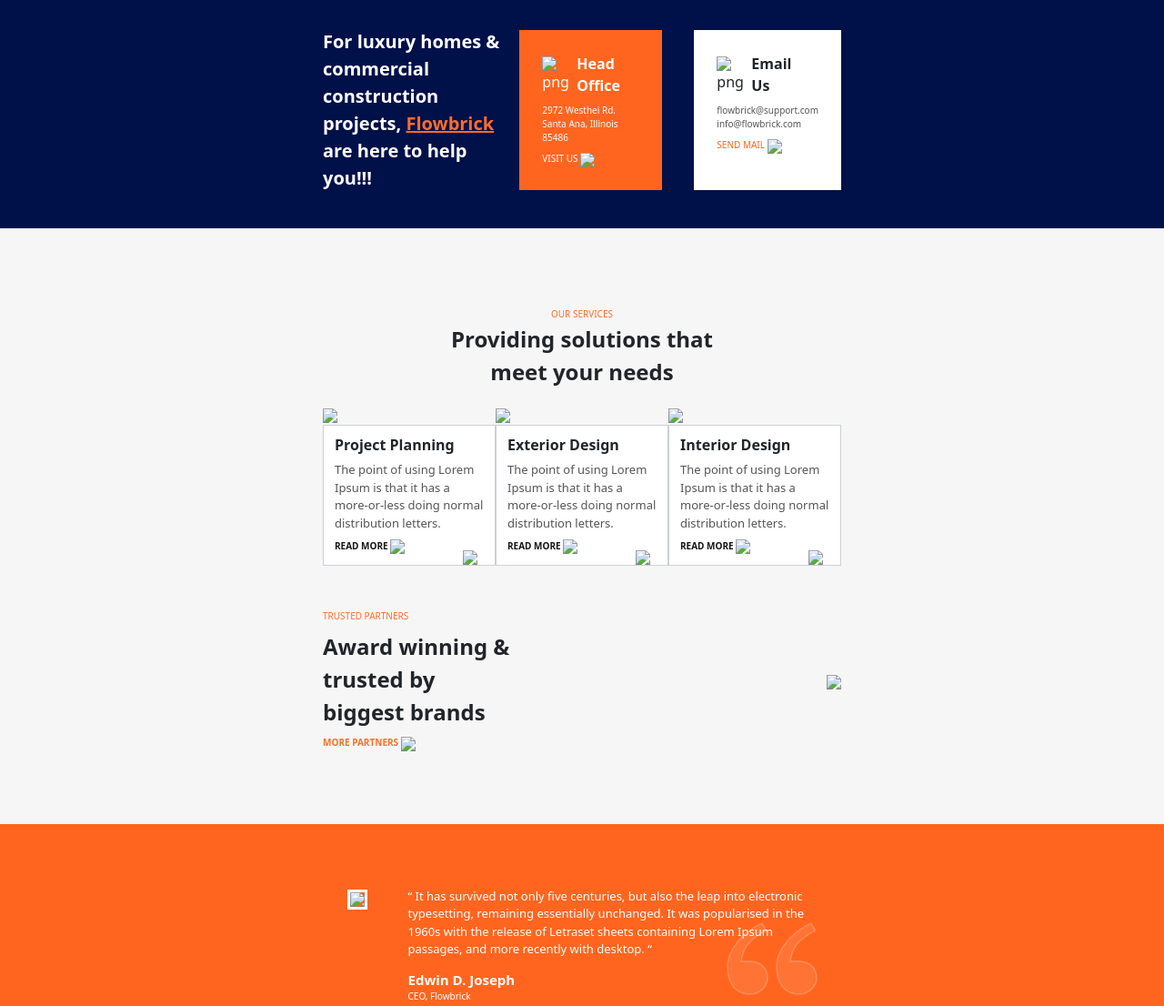
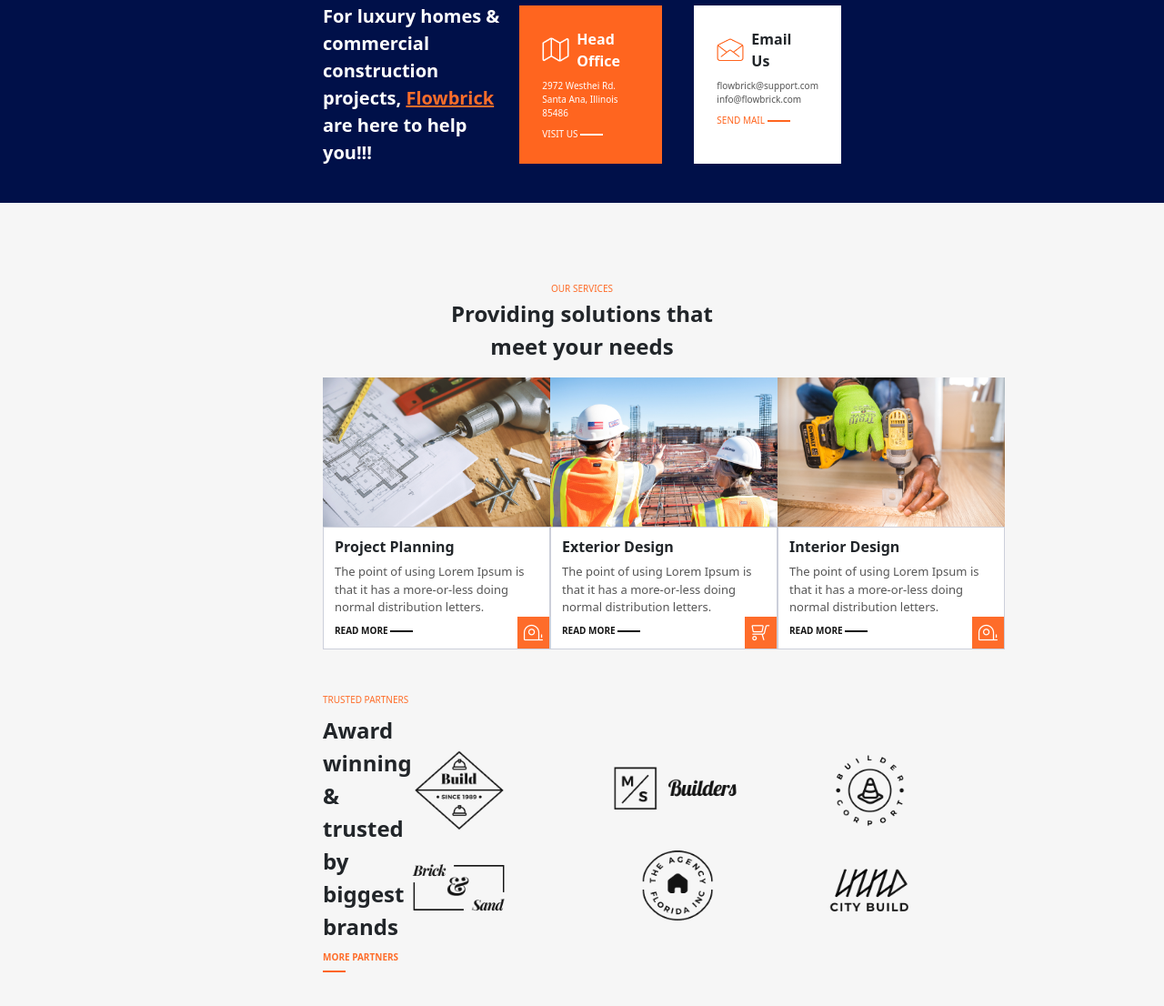
Before and after one commit to venkadesanmurugesan/cbs_designWork, a plain HTML site: page src/index.html in a window 1280 px wide. Shown: the part 755-1861 px from the top of the page at 91% size. Drawn offline with nearby package versions, Linux system fonts and the light colour scheme; files whose address does not match are found by name.

Commit message:
first commit

```diff
--- a/src/index.html
+++ b/src/index.html
@@ -23,7 +23,7 @@
               <img
                 width="140px"
                 height="28px"
-                src="./img/Logo.png"
+                src="../img/Logo.png"
                 alt="logo img"
               />
             </a>
@@ -63,7 +63,7 @@
                     width="20px"
                     height="20px"
                     style="cursor: pointer"
-                    src="./img/Search.png"
+                    src="../img/Search.png"
                     alt="search png"
                   />
                 </form>
@@ -84,7 +84,7 @@
             believable.
           </small>
           <button>
-            EXPLORE NOW <img src="./img/horizontalLine.png" alt="line png" />
+            EXPLORE NOW <img src="../img/horizontalLine.png" alt="line png" />
           </button>
         </div>
       </section>
@@ -99,19 +99,19 @@
         <div style="grid-gap: 35px" class="articleMain d-flex">
           <article class="article1">
             <div class="d-flex align-items-center">
-              <img width="30px" src="./img/sec2_png1.png" alt="png1" />
+              <img width="30px" src="../img/sec2_png1.png" alt="png1" />
               <span class="mx-2">Head Office</span>
             </div>
             <small> 2972 Westhei Rd. Santa Ana, Illinois 85486 </small>
-            <a href="#">VISIT US <img src="./img/whiteLine.png" /></a>
+            <a href="#">VISIT US <img src="../img/whiteLine.png" /></a>
           </article>
           <article class="article2">
             <div class="d-flex align-items-center">
-              <img width="30px" src="./img/sec2_png2.png" alt="png2" />
+              <img width="30px" src="../img/sec2_png2.png" alt="png2" />
               <span class="mx-2">Email Us</span>
             </div>
             <small> flowbrick@support.com info@flowbrick.com</small>
-            <a href="#">SEND MAIL <img src="./img/orangeLine.png" /></a>
+            <a href="#">SEND MAIL <img src="../img/orangeLine.png" /></a>
           </article>
         </div>
       </section>
@@ -126,7 +126,7 @@
             <img
               class="sec3_articleImg"
               width="250px"
-              src="./img/planning.png"
+              src="../img/planning.png"
             />
             <div class="d-flex flex-column">
               <h6>Project Planning</h6>
@@ -134,15 +134,15 @@
                 The point of using Lorem Ipsum is that it has a more-or-less
                 doing normal distribution letters.
               </span>
-              <a href="#">READ MORE <img src="./img/horizontalLine.png" /></a>
-              <img class="articleIcon" src="./img/planningIcon.png" />
+              <a href="#">READ MORE <img src="../img/horizontalLine.png" /></a>
+              <img class="articleIcon" src="../img/planningIcon.png" />
             </div>
           </article>
           <article>
             <img
               class="sec3_articleImg"
               width="250px"
-              src="./img/exterior.png"
+              src="../img/exterior.png"
             />
             <div class="d-flex flex-column">
               <h6>Exterior Design</h6>
@@ -150,15 +150,15 @@
                 The point of using Lorem Ipsum is that it has a more-or-less
                 doing normal distribution letters.
               </span>
-              <a href="#">READ MORE <img src="./img/horizontalLine.png" /></a>
-              <img class="articleIcon" src="./img/exteriorIcon.png" />
+              <a href="#">READ MORE <img src="../img/horizontalLine.png" /></a>
+              <img class="articleIcon" src="../img/exteriorIcon.png" />
             </div>
           </article>
           <article>
             <img
               class="sec3_articleImg"
               width="250px"
-              src="./img/interior.png"
+              src="../img/interior.png"
             />
             <div class="d-flex flex-column">
               <h6>Interior Design</h6>
@@ -166,8 +166,8 @@
                 The point of using Lorem Ipsum is that it has a more-or-less
                 doing normal distribution letters.
               </span>
-              <a href="#">READ MORE <img src="./img/horizontalLine.png" /></a>
-              <img class="articleIcon" src="./img/planningIcon.png" />
+              <a href="#">READ MORE <img src="../img/horizontalLine.png" /></a>
+              <img class="articleIcon" src="../img/planningIcon.png" />
             </div>
           </article>
         </div>
@@ -179,11 +179,15 @@
             </p>
             <a href="#"
               ><small><b style="color: #fe6d2a">MORE PARTNERS</b> </small>
-              <img src="./img/orangeLine.png"
+              <img src="../img/orangeLine.png"
             /></a>
           </div>
           <div>
-            <img class="sec3_articleImg" width="550px" src="./img/brands.png" />
+            <img
+              class="sec3_articleImg"
+              width="550px"
+              src="../img/brands.png"
+            />
           </div>
         </div>
       </section>
@@ -194,7 +198,7 @@
             <img
               style="border: 3px solid #fff"
               width="132px"
-              src="./img/sec4Img.png"
+              src="../img/sec4Img.png"
             />
           </article>
           <article class="sec4_content">
@@ -214,7 +218,7 @@
       <section class="sec5">
         <div>
           <article class="sec5_img" style="position: absolute; z-index: -1">
-            <img height="400px" width="100%" src="./img/sec5Img.png" />
+            <img height="400px" width="100%" src="../img/sec5Img.png" />
           </article>
           <article class="sec5_content">
             <small style="color: #fe6d2a">EXPERIENCED PROFESSIONALS</small>
@@ -234,25 +238,25 @@
             >
             <ul>
               <li class="mb-3 d-flex align-items-center">
-                <img src="./img/orangeLine.png" /><strong
+                <img src="../img/orangeLine.png" /><strong
                   style="font-size: 12px; margin-left: 8px"
                   >Over 25 years of experience</strong
                 >
               </li>
               <li class="mb-3 d-flex align-items-center">
-                <img src="./img/orangeLine.png" /><strong
+                <img src="../img/orangeLine.png" /><strong
                   style="font-size: 12px; margin-left: 8px"
                   >Durability in Materials and Construction</strong
                 >
               </li>
               <li class="mb-3 d-flex align-items-center">
-                <img src="./img/orangeLine.png" /><strong
+                <img src="../img/orangeLine.png" /><strong
                   style="font-size: 12px; margin-left: 8px"
                   >High Visibility and Safety Features</strong
                 >
               </li>
               <li class="mb-3 d-flex align-items-center">
-                <img src="./img/orangeLine.png" /><strong
+                <img src="../img/orangeLine.png" /><strong
                   style="font-size: 12px; margin-left: 8px"
                   >Top Expert Employees</strong
                 >
@@ -264,7 +268,7 @@
 
       <section class="sec6">
         <article>
-          <img src="./img/sec6_Icon1.png" />
+          <img src="../img/sec6_Icon1.png" />
           <b>Efficient Building</b>
           <span
             >There are many variations of passages some form, by injected
@@ -272,7 +276,7 @@
           >
         </article>
         <article>
-          <img src="./img/sec6_Icon2.png" />
+          <img src="../img/sec6_Icon2.png" />
           <b>Project Management</b>
           <span
             >There are many variations of passages some form, by injected
@@ -280,7 +284,7 @@
           >
         </article>
         <article>
-          <img src="./img/sec6_Icon3.png" />
+          <img src="../img/sec6_Icon3.png" />
           <b>General Contract</b>
           <span
             >There are many variations of passages some form, by injected
@@ -306,40 +310,40 @@
         </center>
         <div class="sec7_main_article">
           <article>
-            <img width="100%" src="./img/sec7Img_1.png" />
+            <img width="100%" src="../img/sec7Img_1.png" />
             <div class="sec7_article_contentBox">
               <strong>Hitanshi House</strong>
               <a class="ml-2" href="#"
-                >READ MORE <img src="./img/orangeLine.png"
+                >READ MORE <img src="../img/orangeLine.png"
               /></a>
             </div>
           </article>
           <article>
-            <img width="100%" src="./img/sec7Img_2.png" />
+            <img width="100%" src="../img/sec7Img_2.png" />
             <div class="sec7_article_contentBox">
               <strong>Alcazar Interior Design</strong>
               <a class="ml-2" href="#"
-                >READ MORE <img src="./img/orangeLine.png"
+                >READ MORE <img src="../img/orangeLine.png"
               /></a>
             </div>
           </article>
         </div>
         <div class="sec7_main_article">
           <article style="position: relative; bottom: 63px">
-            <img width="100%" src="./img/sec7Img_3.png" />
+            <img width="100%" src="../img/sec7Img_3.png" />
             <div class="sec7_article_contentBox">
               <strong>Lenotoz Construction</strong>
               <a class="ml-2" href="#"
-                >READ MORE <img src="./img/orangeLine.png"
+                >READ MORE <img src="../img/orangeLine.png"
               /></a>
             </div>
           </article>
           <article style="position: relative; top: 30px">
-            <img width="100%" src="./img/sec7Img_4.png" />
+            <img width="100%" src="../img/sec7Img_4.png" />
             <div class="sec7_article_contentBox">
               <strong>Flora Bridge River</strong>
               <a class="ml-2" href="#"
-                >READ MORE <img src="./img/orangeLine.png"
+                >READ MORE <img src="../img/orangeLine.png"
               /></a>
             </div>
           </article>
@@ -404,7 +408,7 @@
               >
               <a href="#"
                 >READ MORE
-                <img style="margin-left: 5px" src="./img/horizontalLine.png"
+                <img style="margin-left: 5px" src="../img/horizontalLine.png"
               /></a>
             </div>
           </article>
@@ -424,7 +428,7 @@
                 >
                 <a href="#"
                   >READ MORE
-                  <img style="margin-left: 5px" src="./img/horizontalLine.png"
+                  <img style="margin-left: 5px" src="../img/horizontalLine.png"
                 /></a>
               </div>
             </div>
@@ -443,7 +447,7 @@
                 >
                 <a href="#"
                   >READ MORE
-                  <img style="margin-left: 5px" src="./img/horizontalLine.png"
+                  <img style="margin-left: 5px" src="../img/horizontalLine.png"
                 /></a>
               </div>
             </div>
@@ -462,7 +466,7 @@
                 >
                 <a href="#"
                   >READ MORE
-                  <img style="margin-left: 5px" src="./img/horizontalLine.png"
+                  <img style="margin-left: 5px" src="../img/horizontalLine.png"
                 /></a>
               </div>
             </div>
@@ -478,7 +482,7 @@
         <div class="w-100">
           <button class="d-flex align-items-center">
             EXPLORE NOW
-            <img style="margin-left: 5px" src="./img/whiteLine.png" />
+            <img style="margin-left: 5px" src="../img/whiteLine.png" />
           </button>
         </div>
       </section>
@@ -495,78 +499,78 @@
         </li>
         <li style="grid-gap: 8px" class="d-flex footer_icons mt-4">
           <a href="#">
-            <span><img src="./img/footer_facebook_icon.png" /></span>
+            <span><img src="../img/footer_facebook_icon.png" /></span>
           </a>
           <a href="#">
-            <span><img src="./img/footer_twitter_icon.png" /></span>
+            <span><img src="../img/footer_twitter_icon.png" /></span>
           </a>
           <a href="#">
-            <span><img src="./img/footer_in_icon.png" /></span> </a
+            <span><img src="../img/footer_in_icon.png" /></span> </a
           ><a href="#">
-            <span><img src="./img/footer_pinterest_icon.png" /></span>
+            <span><img src="../img/footer_pinterest_icon.png" /></span>
           </a>
         </li>
       </ul>
       <ul class="footer_company_list">
         <li style="color: #ffffff"><b>Company</b></li>
         <li>
-          <img src="./img/orangeLine.png" />
+          <img src="../img/orangeLine.png" />
           <small style="color: #ffffff">About us</small>
         </li>
         <li>
-          <img src="./img/orangeLine.png" />
+          <img src="../img/orangeLine.png" />
           <small style="color: #ffffff">Services</small>
         </li>
         <li>
-          <img src="./img/orangeLine.png" />
+          <img src="../img/orangeLine.png" />
           <small style="color: #ffffff">Blog</small>
         </li>
         <li>
-          <img src="./img/orangeLine.png" />
+          <img src="../img/orangeLine.png" />
           <small style="color: #ffffff">Our Works</small>
         </li>
         <li>
-          <img src="./img/orangeLine.png" />
+          <img src="../img/orangeLine.png" />
           <small style="color: #ffffff">Contact us</small>
         </li>
       </ul>
       <ul class="footer_services_list">
         <li style="color: #ffffff"><b>Services</b></li>
         <li>
-          <img src="./img/orangeLine.png" />
+          <img src="../img/orangeLine.png" />
           <small style="color: #ffffff">Project Planning</small>
         </li>
         <li>
-          <img src="./img/orangeLine.png" />
+          <img src="../img/orangeLine.png" />
           <small style="color: #ffffff">Exterior Design</small>
         </li>
         <li>
-          <img src="./img/orangeLine.png" />
+          <img src="../img/orangeLine.png" />
           <small style="color: #ffffff">Interior Design</small>
         </li>
         <li>
-          <img src="./img/orangeLine.png" />
+          <img src="../img/orangeLine.png" />
           <small style="color: #ffffff">Renovation</small>
         </li>
         <li>
-          <img src="./img/orangeLine.png" />
+          <img src="../img/orangeLine.png" />
           <small style="color: #ffffff">General Contract</small>
         </li>
       </ul>
       <ul class="footer_contact_list">
         <li style="color: #ffffff"><b>Contact us</b></li>
         <li>
-          <img src="./img/Location.png" />
+          <img src="../img/Location.png" />
           <small style="color: #ffffff"
             >2972 Westhei Rd. Santa Ana, Illinois 85486
           </small>
         </li>
         <li>
-          <img src="./img/mail.png" />
+          <img src="../img/mail.png" />
           <small style="color: #ffffff">support@flowbrick.com</small>
         </li>
         <li>
-          <img src="./img/phone-call.png" />
+          <img src="../img/phone-call.png" />
           <small style="color: #ffffff">(+22) 123 - 4567 - 900</small>
         </li>
       </ul>
```
